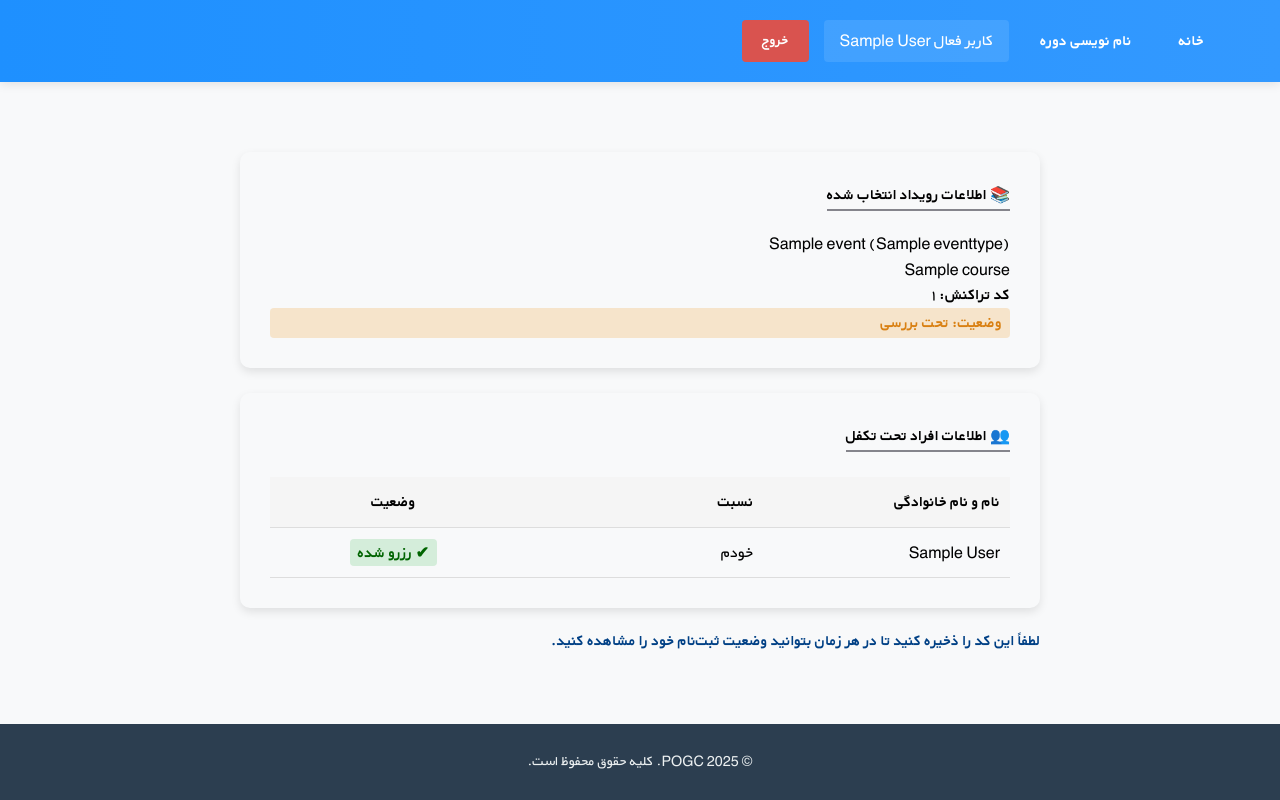
After one commit to jacob6209/event_project, a Django app: page /registration/lookup/1/ in a window 1280 px wide. The commit adds this page. Run offline with Django 5.2, Linux system fonts and the light colour scheme; a user stored in the database is signed in; tables that the repository leaves empty hold one stand-in row (values such as "Sample post").

Commit message:
add registration_lookup and registration_not_found html and apply them

```diff
--- a/event/models.py
+++ b/event/models.py
@@ -78,10 +78,10 @@ class Participant(models.Model):
 User = get_user_model()
 class Registration(models.Model):
     STATUS_CHOICES = (
-        ('pending', 'Pending'),
-        ('accepted', 'Accepted'),
-        ('rejected', 'Rejected'),
-        ('canceled', 'Canceled'),
+        ('pending', 'تحت بررسی'),
+        ('accepted', 'قبول شده'),
+        ('rejected', 'مردود شده'),
+        ('canceled', 'منصرف شده'),
     )
     transaction_id = models.CharField(
         max_length=9,
--- /dev/null
+++ b/event/templates/registration_lookup.html
@@ -0,0 +1,68 @@
+{% extends "_base.html" %}
+{% load static %}
+{% load event_tags %}
+
+{% block title %}تراکنش موفق{% endblock %}
+
+{% block head %}
+<link rel="stylesheet" href="{% static 'css/style.css' %}">
+{% endblock %}
+
+{% block content %}
+<div class="main-content">
+
+  <!-- Registration Info Card -->
+  <div class="card farsi-status mb-25">
+    <h4 class="mb-20 h4.page-title">📚 اطلاعات رویداد انتخاب شده</h4>
+    <p>{{ course.event }}</p>
+    <p>{{ course.title | persian_digits }}</p>
+    <p><strong>کد تراکنش:</strong> {{ registration.transaction_id|persian_digits }}</p>
+    <p class="{% if registration.status == 'pending' %}status-pending
+    {% elif registration.status == 'accepted' %}status-accepted
+    {% elif registration.status == 'rejected' %}status-rejected
+    {% elif registration.status == 'canceled' %}status-canceled
+    {% endif %}">
+    <strong>وضعیت:</strong> {{ registration.get_status_display }}
+</p>
+  </div>
+
+  <!-- Participants Table Card -->
+  <div class="card mb-20">
+    <h4 class="mb-25">👥 اطلاعات افراد تحت تکفل</h4>
+    <table>
+      <thead>
+        <tr>
+          <th>نام و نام خانوادگی</th>
+          <th>نسبت</th>
+          <th>وضعیت</th>
+        </tr>
+      </thead>
+      <tbody>
+        {% for item in participants %}
+          <tr>
+            <td>{{ item.participant.full_name }}</td>
+            <td>{{ item.participant.get_relation_display }}</td>
+            <td>
+              {% if item.is_reserved %}
+                <span class="status-accepted">✔ رزرو شده</span>
+              {% else %}
+                <span class="status-rejected">✖ رزرو نشده</span>
+              {% endif %}
+            </td>
+          </tr>
+        {% empty %}
+          <tr>
+            <td colspan="3">هیچ شرکت‌کننده‌ای ثبت نشده است</td>
+          </tr>
+        {% endfor %}
+      </tbody>
+    </table>
+  </div>
+
+  <!-- Notice Text -->
+  <p class="notice-text">
+    لطفاً این کد را ذخیره کنید تا در هر زمان بتوانید وضعیت ثبت‌نام خود را مشاهده کنید.
+  </p>
+
+</div>
+{% endblock %}
--- a/event/urls.py
+++ b/event/urls.py
@@ -1,9 +1,10 @@
 from django.urls import path
-from .views import reregistration_view
+from .views import reregistration_view,registration_lookup_view
 from django.views.generic import TemplateView
 
 urlpatterns = [
     path('register/', reregistration_view, name='registration'),
-    # path('register/<int:course_id>/', reregistration_view, name='reregistration'),
     path('index/', TemplateView.as_view(template_name="index.html"),name="index"),
+    # path("registration/lookup/", registration_lookup_form, name="registration_lookup_form"),
+    path("registration/lookup/<str:code>/", registration_lookup_view, name="registration_lookup"),
 ]
--- a/event/views.py
+++ b/event/views.py
@@ -1,4 +1,5 @@
-from django.shortcuts import render, get_object_or_404
+from django.http import Http404
+from django.shortcuts import render, get_object_or_404,redirect
 from .models import Participant, RegisteredParticipant, Registration, Course
 from django.contrib.auth.decorators import login_required
 from .forms import ParticipantActiveForm
@@ -74,13 +75,45 @@ def reregistration_view(request):
                         participant=p,
                         defaults={'is_reserved': is_reserved}
                     )
-
-        transaction_code= registration.transaction_id
-
-        return render(request,'success.html',{"transaction_code":transaction_code})  # replace with your actual success URL
+                transaction_code= registration.transaction_id
+        return redirect("registration_lookup",code=transaction_code)
+        # return render(request,'success.html',{"transaction_code":transaction_code})  # replace with your actual success URL
 
     return render(request,
         'reregistration.html', {
         'participant_forms': participant_forms,
         'courses': courses,
     })
+
+@login_required
+def registration_lookup_view(request, code):
+    try:
+        registration = get_object_or_404(
+            Registration,
+            transaction_id=code,
+            user=request.user
+        )
+        participants = registration.registeredparticipant_set.select_related("participant")
+        course=registration.course
+    except Http404:
+        return render(
+            request,
+            "registration_not_found.html",
+            status=404
+        )
+    return render(
+        request,
+        "registration_lookup.html",
+        {
+            "registration": registration,
+            "participants": participants,
+            "course":course,
+        }
+    )
+
+# def registration_lookup_form(request):
+#     if request.method == "POST":
+#         code = request.POST.get("code")
+#         return redirect("registration_lookup", code=code)
+
+#     return render(request, "registration_lookup_form.html")
--- a/static/css/style.css
+++ b/static/css/style.css
@@ -367,6 +367,9 @@ footer p {
 .mb-25 {
     margin-bottom: 25px;
 }
+.mb-20 {
+    margin-bottom: 20px;
+}
 
 .card h2 {
     border-bottom: 2px solid #3498db;
@@ -418,3 +421,94 @@ input.participant-checkbox {
     height: 20px;
     cursor: pointer;
 }
+
+
+/* Badge-style registration statuses */
+.status-pending {
+    color: rgb(217, 128, 19);
+    font-weight: bold;
+    background-color: #efbd7359;
+    padding: 2px 8px;
+    border-radius: 4px;
+}
+
+.status-accepted {
+    color: #006400;
+    font-weight: bold;
+    background-color: #d4edda;
+    padding: 2px 8px;
+    border-radius: 4px;
+}
+
+.status-rejected {
+    color: rgb(181, 7, 7);
+    font-weight: bold;
+    background-color: #f8d7da;
+    padding: 2px 8px;
+    border-radius: 4px;
+}
+
+.status-canceled {
+    color: #4B4B4B;
+    font-weight: bold;
+    background-color: #e2e2e2;
+    padding: 2px 8px;
+    border-radius: 4px;
+}
+
+/* Notice text under cards */
+.notice-text {
+    margin-top: 15px;
+    color: #004085;
+    text-align: center;
+    font-weight: bold;
+}
+/* Table styling for perfect header alignment */
+table {
+    width: 100%;
+    border-collapse: collapse; /* ensures borders align */
+    font-family: 'BYekan', sans-serif;
+    table-layout: fixed; /* makes columns fixed width */
+}
+
+thead tr {
+    background-color: #f5f5f5;
+    text-align: center;
+}
+
+th, td {
+    padding: 12px 10px;
+    border-bottom: 1px solid #ddd;
+    vertical-align: middle; /* ensures text is centered vertically */
+    word-wrap: break-word;
+}
+
+/* Right-align Persian text in first 2 columns */
+td:first-child,
+td:nth-child(2),
+th:first-child,
+th:nth-child(2) {
+    text-align: right;
+}
+
+/* Status column centered */
+td:last-child,
+th:last-child {
+    text-align: center;
+}
+
+/* Optional: alternating row colors */
+tbody tr:nth-child(even) {
+    background-color: #f7faff;
+}
+h4,.page-title {
+    display: inline-block;   /* shrink width to text content */
+    border-bottom: 2px solid rgb(133, 133, 140); /* keeps the line */
+    text-align: right;       /* align text to right */
+    direction: rtl;          /* for Persian text */
+    padding-bottom: 2px;     /* optional spacing between text and line */
+}
+p.notice-text {
+    font-weight: 700; /* کمی پررنگ‌تر از معمول */
+    text-align: right;
+}
```
Also changed, not shown: event/templates/registration_not_found.html (added, +31 -0 lines).
